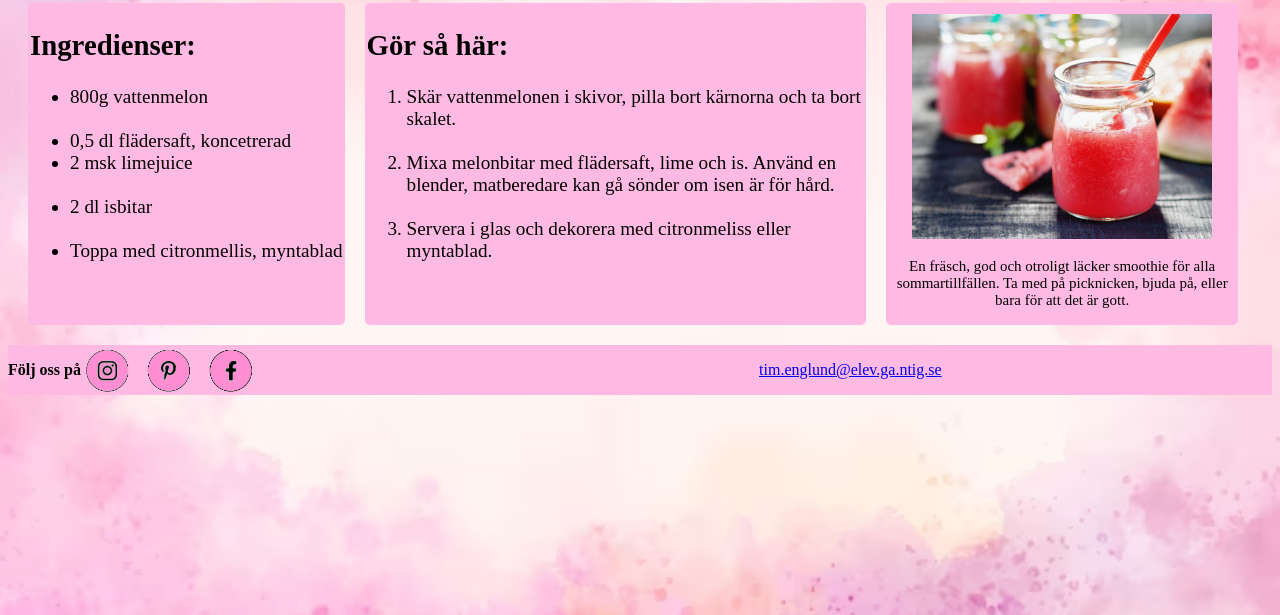
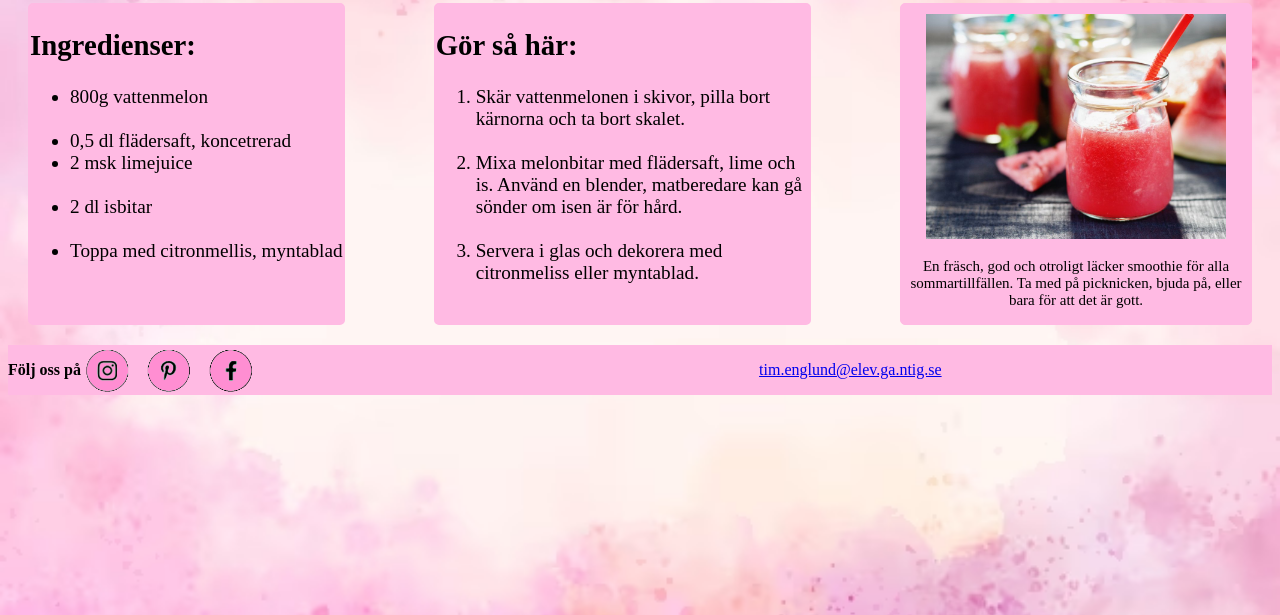
Before and after one commit to englundtim/Web_bed-mningsprojekt, a plain HTML site: page index.html in a window 1280 px wide. Shown: the part 185-800 px from the top of the page. Drawn offline with Linux system fonts and the light colour scheme.

Commit message:
Ändrat main-divens flex och storlek på content

```diff
--- a/style.css
+++ b/style.css
@@ -45,6 +45,7 @@ main{
     display: flex;
     flex: content;
     flex-direction: row;
+    justify-content: space-between;
     margin: 10px;
 }
 .recept{
@@ -58,7 +59,7 @@ main{
 .to-do{
     background-color: #FFBAE3;
     margin: 10px;
-    max-width: 40%;
+    max-width: 30%;
     border: 2px solid #FFBAE3;
     border-radius: 5px;
     font-size: larger;
```
